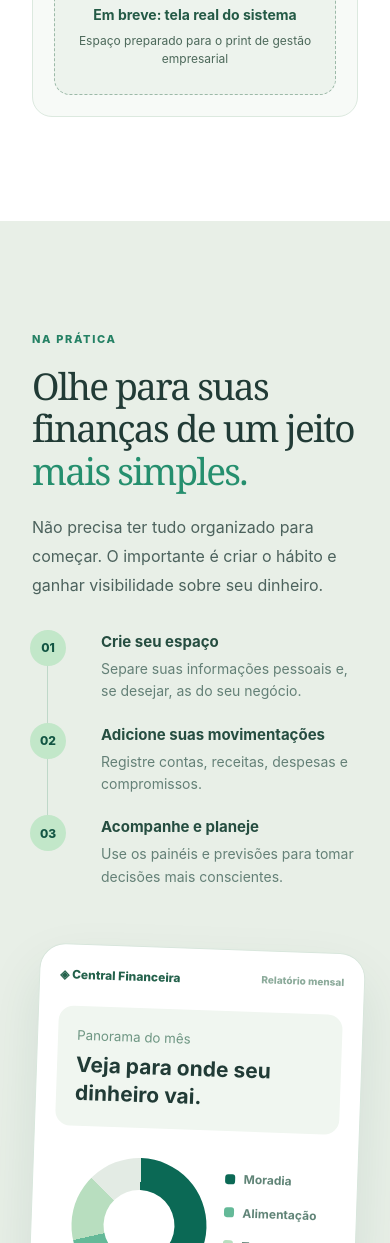
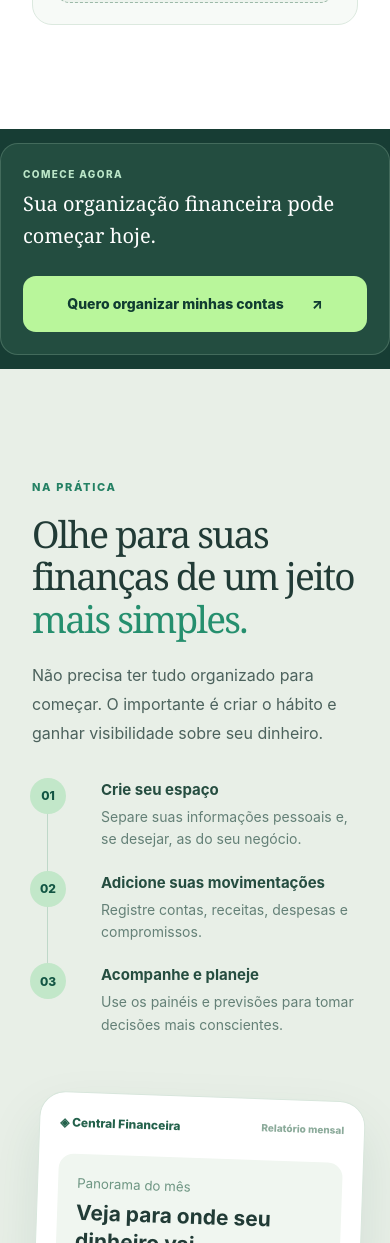
Before and after one commit to adsagenciazipp-rgb/central-financeira-site, a PHP site: page /central-financeira/ in a window 390 px wide; the page is wider, and only the part inside the window is pictured. Shown: the part 5257-6500 px from the top of that part. Run offline with PHP 8.4, Linux system fonts and the light colour scheme.

Commit message:
site: landing sem navegação superior, CTAs recorrentes e prints reais
* site: remover navegação superior e permitir animação local sutil

* site: CTA comercial reutilizável entre seções

* site: repetir CTA de contratação a cada duas seções

* site: repetir CTA de contratação a cada duas seções

* site: entrada suave dos blocos ao navegar, com respeito a movimento reduzido

* site: CTAs recorrentes, transições suaves e grade de capturas reais

* assets: screenshot real do Portal (parte 1)

* assets: screenshot real do Portal (parte 2)

* assets: screenshot real do Portal (parte 3)

* assets: screenshot real do Portal (parte 4)

* assets: screenshot real do Portal (parte 5)

* site: publicar 6 miniaturas WebP reais com integridade SHA256

* site: preencher as 6 seções de recursos com capturas fornecidas

* site: mapear six screenshots reais às seis miniaturas responsivas

* test: site comercial, CTAs repetidos, imagens reais e animações

* ci: verificar imagens integradas e animações da landing

```diff
--- /dev/null
+++ b/central-financeira/assets/landing-motion.js
@@ -0,0 +1,13 @@
+'use strict';
+document.addEventListener('DOMContentLoaded',()=>{
+  if(window.matchMedia('(prefers-reduced-motion: reduce)').matches)return;
+  const targets=[...document.querySelectorAll('.section-title-center, .feature-card, .problem-list>div, .walkthrough-steps li, .testimonial-card, .pricing-card, .bonus-tile, .cta-repeat-inner, .about-copy')];
+  if(!('IntersectionObserver' in window))return;
+  const observer=new IntersectionObserver(entries=>{
+    for(const entry of entries)if(entry.isIntersecting){
+      entry.target.classList.add('is-visible');
+      observer.unobserve(entry.target);
+    }
+  },{threshold:.12,rootMargin:'0px 0px -30px 0px'});
+  targets.forEach(el=>{el.classList.add('reveal-pending');observer.observe(el);});
+});
--- a/central-financeira/assets/landing.css
+++ b/central-financeira/assets/landing.css
@@ -39,3 +39,25 @@ h2 em{font-weight:500;font-style:normal;color:#258f6e}
 .feature-accent .feature-card-copy p,.feature-accent .feature-label{opacity:1!important}
 .hero .hero-lead{color:#e7f5eb}
 .section-features .feature-card:not(.feature-accent) p{color:#365346}
+
+/* Conversão sem barra superior — CTA persistente a cada duas seções */
+.cta-repeat{padding:24px 0;background:#173d34}
+.cta-repeat:nth-of-type(even){background:#e5f1e7}
+.cta-repeat-inner{display:flex;align-items:center;justify-content:space-between;gap:24px;background:#234d40;border:1px solid rgba(212,242,215,.18);border-radius:18px;padding:24px 28px}
+.cta-repeat-inner>div{display:grid;gap:6px}
+.cta-repeat-inner small{font-size:10px;font-weight:850;letter-spacing:.14em;color:#bce7c9}
+.cta-repeat-inner strong{font-family:Georgia,serif;color:#fff;font-size:clamp(20px,2.1vw,27px);font-weight:500}
+.cta-repeat-inner .btn{flex:none;text-align:center;white-space:nowrap}
+.reveal-pending{opacity:0;transform:translateY(20px);transition:opacity .65s ease,transform .65s ease}
+.reveal-pending.is-visible{opacity:1;transform:none}
+.feature-showcase .feature-preview{overflow:hidden}
+.feature-preview .preview-screenshot{display:block;aspect-ratio:33/16;width:100%;min-height:0;background-image:url('/central-financeira/assets/portal-screens.php');background-repeat:no-repeat;background-color:#e9f1ec;background-size:200% 300%;border-radius:10px}
+.feature-preview[data-screenshot-slot="receitas-despesas"] .preview-screenshot{background-position:0 0}
+.feature-preview[data-screenshot-slot="previsao"] .preview-screenshot{background-position:100% 0}
+.feature-preview[data-screenshot-slot="cartoes-caixa"] .preview-screenshot{background-position:0 50%}
+.feature-preview[data-screenshot-slot="metas-relatorios"] .preview-screenshot{background-position:100% 50%}
+.feature-preview[data-screenshot-slot="familia"] .preview-screenshot{background-position:0 100%}
+.feature-preview[data-screenshot-slot="empresarial"] .preview-screenshot{background-position:100% 100%}
+.feature-preview .preview-window{position:relative;z-index:2}
+@media(max-width:760px){.cta-repeat{padding:14px 0}.cta-repeat-inner{flex-direction:column;align-items:stretch;padding:22px}.cta-repeat-inner .btn{white-space:normal}.feature-preview .preview-screenshot{min-height:0}}
+@media(prefers-reduced-motion:reduce){.reveal-pending{opacity:1;transform:none;transition:none}}
--- /dev/null
+++ b/central-financeira/assets/portal-screens.php
@@ -0,0 +1,22 @@
+<?php
+declare(strict_types=1);
+/**
+ * Capturas fornecidas pelo titular, em seis miniaturas compactadas em um único
+ * WebP. A verificação de integridade impede publicar imagens incompletas.
+ * Código do site sem upload/armazenamento de dados financeiros privados.
+ */
+$parts=['base64-1.txt','base64-2.txt','base64-3.txt','base64-4.txt','base64-5.txt'];
+$encoded='';
+foreach($parts as $file){
+    $raw=@file_get_contents(__DIR__.'/sprites/'.$file);
+    if(!is_string($raw)){http_response_code(503);exit;}
+    $encoded.=$raw;
+}
+$binary=base64_decode($encoded,true);
+if(!is_string($binary)||hash('sha256',$binary)!=='09d855677055c6deefcfaefb1e62f3e9fe447da646ebe029acb0a7e4035d90c0'){
+    http_response_code(503);exit;
+}
+header('Content-Type: image/webp');
+header('X-Content-Type-Options: nosniff');
+header('Cache-Control: public, max-age=86400');
+echo $binary;
--- a/central-financeira/index.php
+++ b/central-financeira/index.php
@@ -5,7 +5,7 @@ header('Content-Type: text/html; charset=UTF-8');
 header('X-Content-Type-Options: nosniff');
 header('Referrer-Policy: strict-origin-when-cross-origin');
 header('X-Frame-Options: SAMEORIGIN');
-header("Content-Security-Policy: default-src 'none'; style-src 'self'; img-src 'self' data:; base-uri 'none'; form-action 'none'; frame-ancestors 'self'");
+header("Content-Security-Policy: default-src 'none'; style-src 'self'; script-src 'self'; img-src 'self' data:; base-uri 'none'; form-action 'none'; frame-ancestors 'self'");
 $storeFamiliar='https://central.naiaracora.com.br/loja.php?perfil=familiar#planos';
 $storeCompleto='https://central.naiaracora.com.br/loja.php?perfil=empresarial#planos';
 $portal='https://financeiro.naiaracora.com.br/index.php?page=login';
@@ -20,18 +20,12 @@ function lp_escape(string $value):string {return htmlspecialchars($value,ENT_QUO
 <meta property="og:description" content="Veja para onde seu dinheiro está indo, acompanhe as contas e organize as finanças da família e do pequeno negócio.">
 <meta property="og:type" content="website"><meta property="og:locale" content="pt_BR">
 <link rel="canonical" href="https://naiaracora.com.br/central-financeira/">
-<link rel="stylesheet" href="/central-financeira/assets/landing.css?v=4">
+<link rel="stylesheet" href="/central-financeira/assets/landing.css?v=5">
+<script src="/central-financeira/assets/landing-motion.js?v=1" defer></script>
 <title>Central Financeira — Gestão Familiar e Empresarial | Naiara Corá</title>
 </head>
 <body>
 <a class="skip" href="#conteudo">Pular para o conteúdo</a>
-<header class="site-header"><div class="container nav-shell">
-  <a class="brand" href="#inicio" aria-label="Central Financeira — início">
-    <span class="brand-symbol" aria-hidden="true">◈</span><span class="brand-copy"><strong>central financeira</strong><small>com Naiara Corá</small></span>
-  </a>
-  <nav class="nav-links" aria-label="Seções"><a href="#beneficios">Funcionalidades</a><a href="#depoimentos">Depoimentos</a><a href="#planos">Planos</a><a href="#faq">Dúvidas</a></nav>
-  <a class="nav-login" href="<?=lp_escape($portal)?>" target="_blank" rel="noopener noreferrer">Já sou cliente ↗</a>
-</div></header>
 <main id="conteudo">
 <?php require __DIR__.'/sections/hero.php'; ?>
 <?php require __DIR__.'/sections/features.php'; ?>
--- /dev/null
+++ b/central-financeira/sections/cta-repeat.php
@@ -0,0 +1,6 @@
+<aside class="cta-repeat" aria-label="Começar a organizar suas contas">
+ <div class="container cta-repeat-inner" data-reveal>
+  <div><small>COMECE AGORA</small><strong><?=lp_escape($ctaPhrase??'Organize suas contas de um jeito mais simples.')?></strong></div>
+  <a class="btn btn-lime" href="#planos">Quero organizar minhas contas <span aria-hidden="true">↗</span></a>
+ </div>
+</aside>
--- a/central-financeira/sections/features.php
+++ b/central-financeira/sections/features.php
@@ -20,48 +20,49 @@
   <div class="feature-grid feature-showcase">
     <article class="feature-card feature-showcase-card feature-accent">
       <div class="feature-card-copy"><span class="feature-icon" aria-hidden="true">↗</span><small class="feature-label">01 / CONTROLE</small><h3>Receitas e despesas</h3><p>Registre entradas, saídas e contas pendentes para saber para onde o dinheiro está indo.</p></div>
-      <div class="feature-preview" data-screenshot-slot="receitas-despesas" aria-label="Espaço reservado para imagem real do sistema: Receitas e despesas">
+      <div class="feature-preview" data-screenshot-slot="receitas-despesas" aria-label="Captura da interface do sistema: Receitas e despesas">
         <div class="preview-window" aria-hidden="true"><span class="preview-dots"><i></i><i></i><i></i></span><span>Central Financeira</span></div>
-        <div class="preview-placeholder"><span class="preview-placeholder-icon" aria-hidden="true">▧</span><strong>Em breve: tela real do sistema</strong><span>Espaço preparado para o print de receitas e despesas</span></div>
+        <div class="preview-screenshot" role="img" aria-label="Captura real da interface do sistema financeiro"></div>
       </div>
     </article>
     <article class="feature-card feature-showcase-card">
       <div class="feature-card-copy"><span class="feature-icon" aria-hidden="true">◷</span><small class="feature-label">02 / PLANEJAMENTO</small><h3>Previsão dos próximos meses</h3><p>Antecipe vencimentos, parcelas e compromissos futuros antes de apertarem o orçamento.</p></div>
-      <div class="feature-preview" data-screenshot-slot="previsao" aria-label="Espaço reservado para imagem real do sistema: Previsão dos próximos meses">
+      <div class="feature-preview" data-screenshot-slot="previsao" aria-label="Captura da interface do sistema: Previsão dos próximos meses">
         <div class="preview-window" aria-hidden="true"><span class="preview-dots"><i></i><i></i><i></i></span><span>Central Financeira</span></div>
-        <div class="preview-placeholder"><span class="preview-placeholder-icon" aria-hidden="true">▧</span><strong>Em breve: tela real do sistema</strong><span>Espaço preparado para o print de previsão dos próximos meses</span></div>
+        <div class="preview-screenshot" role="img" aria-label="Captura real da interface do sistema financeiro"></div>
       </div>
     </article>
     <article class="feature-card feature-showcase-card">
       <div class="feature-card-copy"><span class="feature-icon" aria-hidden="true">▤</span><small class="feature-label">03 / ORGANIZAÇÃO</small><h3>Cartões, contas e caixa</h3><p>Consulte cartões de crédito, contas bancárias e o saldo disponível em um só lugar.</p></div>
-      <div class="feature-preview" data-screenshot-slot="cartoes-caixa" aria-label="Espaço reservado para imagem real do sistema: Cartões, contas e caixa">
+      <div class="feature-preview" data-screenshot-slot="cartoes-caixa" aria-label="Captura da interface do sistema: Cartões, contas e caixa">
         <div class="preview-window" aria-hidden="true"><span class="preview-dots"><i></i><i></i><i></i></span><span>Central Financeira</span></div>
-        <div class="preview-placeholder"><span class="preview-placeholder-icon" aria-hidden="true">▧</span><strong>Em breve: tela real do sistema</strong><span>Espaço preparado para o print de cartões, contas e caixa</span></div>
+        <div class="preview-screenshot" role="img" aria-label="Captura real da interface do sistema financeiro"></div>
       </div>
     </article>
     <article class="feature-card feature-showcase-card">
       <div class="feature-card-copy"><span class="feature-icon" aria-hidden="true">◎</span><small class="feature-label">04 / VISÃO</small><h3>Metas e relatórios</h3><p>Veja seus gastos por categoria e acompanhe as metas e os resultados mês a mês.</p></div>
-      <div class="feature-preview" data-screenshot-slot="metas-relatorios" aria-label="Espaço reservado para imagem real do sistema: Metas e relatórios">
+      <div class="feature-preview" data-screenshot-slot="metas-relatorios" aria-label="Captura da interface do sistema: Metas e relatórios">
         <div class="preview-window" aria-hidden="true"><span class="preview-dots"><i></i><i></i><i></i></span><span>Central Financeira</span></div>
-        <div class="preview-placeholder"><span class="preview-placeholder-icon" aria-hidden="true">▧</span><strong>Em breve: tela real do sistema</strong><span>Espaço preparado para o print de metas e relatórios</span></div>
+        <div class="preview-screenshot" role="img" aria-label="Captura real da interface do sistema financeiro"></div>
       </div>
     </article>
     <article class="feature-card feature-showcase-card">
       <div class="feature-card-copy"><span class="feature-icon" aria-hidden="true">♙</span><small class="feature-label">05 / FAMÍLIA</small><h3>Organização familiar</h3><p>Separe os gastos da casa e acompanhe as movimentações de cada integrante.</p></div>
-      <div class="feature-preview" data-screenshot-slot="familia" aria-label="Espaço reservado para imagem real do sistema: Organização familiar">
+      <div class="feature-preview" data-screenshot-slot="familia" aria-label="Captura da interface do sistema: Organização familiar">
         <div class="preview-window" aria-hidden="true"><span class="preview-dots"><i></i><i></i><i></i></span><span>Central Financeira</span></div>
-        <div class="preview-placeholder"><span class="preview-placeholder-icon" aria-hidden="true">▧</span><strong>Em breve: tela real do sistema</strong><span>Espaço preparado para o print de organização familiar</span></div>
+        <div class="preview-screenshot" role="img" aria-label="Captura real da interface do sistema financeiro"></div>
       </div>
     </article>
     <article class="feature-card feature-showcase-card">
       <div class="feature-card-copy"><span class="feature-icon" aria-hidden="true">▦</span><small class="feature-label">06 / NEGÓCIO</small><h3>Gestão empresarial</h3><p>No plano completo, controle despesas, recebimentos e a previsão financeira do seu negócio.</p></div>
-      <div class="feature-preview" data-screenshot-slot="empresarial" aria-label="Espaço reservado para imagem real do sistema: Gestão empresarial">
+      <div class="feature-preview" data-screenshot-slot="empresarial" aria-label="Captura da interface do sistema: Gestão empresarial">
         <div class="preview-window" aria-hidden="true"><span class="preview-dots"><i></i><i></i><i></i></span><span>Central Financeira</span></div>
-        <div class="preview-placeholder"><span class="preview-placeholder-icon" aria-hidden="true">▧</span><strong>Em breve: tela real do sistema</strong><span>Espaço preparado para o print de gestão empresarial</span></div>
+        <div class="preview-screenshot" role="img" aria-label="Captura real da interface do sistema financeiro"></div>
       </div>
     </article>
   </div></div>
 </section>
+<?php $ctaPhrase='Sua organização financeira pode começar hoje.';require __DIR__.'/cta-repeat.php'; ?>
 <section class="section walkthrough" id="como-funciona" aria-labelledby="walkthrough-title">
   <div class="container walkthrough-grid"><div>
     <span class="eyebrow">Na prática</span><h2 id="walkthrough-title">Olhe para suas finanças de um jeito <em>mais simples.</em></h2>
@@ -87,6 +88,7 @@
     <p><span>↗</span> Quem precisa se preparar para parcelas, cartões e boletos.</p>
   </div></div>
 </section>
+<?php $ctaPhrase='Menos surpresa no fim do mês. Mais controle todos os dias.';require __DIR__.'/cta-repeat.php'; ?>
 <section class="section bonus" aria-labelledby="bonus-title">
   <div class="container bonus-shell"><div><span class="eyebrow">Mais que um sistema</span>
     <h2 id="bonus-title">A Central Financeira organiza suas contas. <em>Os bônus ensinam você a cuidar melhor delas.</em></h2>
--- a/central-financeira/sections/offer.php
+++ b/central-financeira/sections/offer.php
@@ -20,6 +20,7 @@
   <p class="testimonial-context">Relatos reais recebidos sobre planilhas e materiais anteriores. Nomes não divulgados por falta de autorização; não são avaliações da plataforma atual.</p>
   </div>
 </section>
+<?php $ctaPhrase='Veja os planos e escolha o que faz sentido para você.';require __DIR__.'/cta-repeat.php'; ?>
 <section class="section pricing" id="planos" aria-labelledby="pricing-title">
   <div class="container"><div class="section-title-center"><span class="eyebrow">Escolha como começar</span>
     <h2 id="pricing-title">Comece a organizar suas contas <em>a partir de R$ 19,90/mês.</em></h2>
@@ -57,6 +58,7 @@
     </div>
   </div>
 </section>
+<?php $ctaPhrase='Comece com suas contas e evolua no seu ritmo.';require __DIR__.'/cta-repeat.php'; ?>
 <section class="section about" id="naiara" aria-labelledby="about-title">
   <div class="container about-grid">
     <div class="about-photo"><img src="assets/naiara-retrato-original.jpg" loading="lazy" decoding="async" width="1365" height="2048" alt="Fotografia de Naiara Corá"><span>Controle financeiro para a vida real.</span></div>
```
Also changed, not shown: central-financeira/assets/sprites/base64-1.txt (added, +1 -0 lines), central-financeira/assets/sprites/base64-2.txt (added, +1 -0 lines), central-financeira/assets/sprites/base64-3.txt (added, +1 -0 lines), central-financeira/assets/sprites/base64-4.txt (added, +1 -0 lines), central-financeira/assets/sprites/base64-5.txt (added, +1 -0 lines), tests/landing_commercial_ux_test.php (added, +27 -0 lines), .github/workflows/site-qa.yml.
